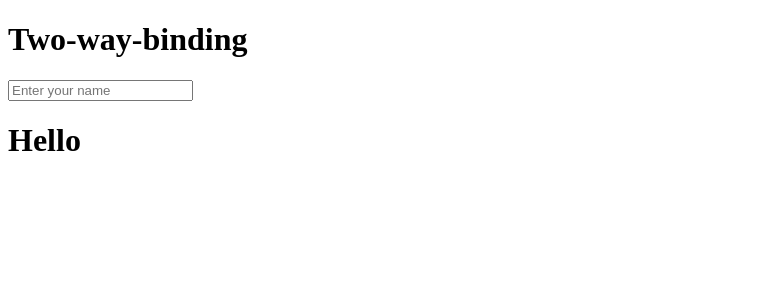
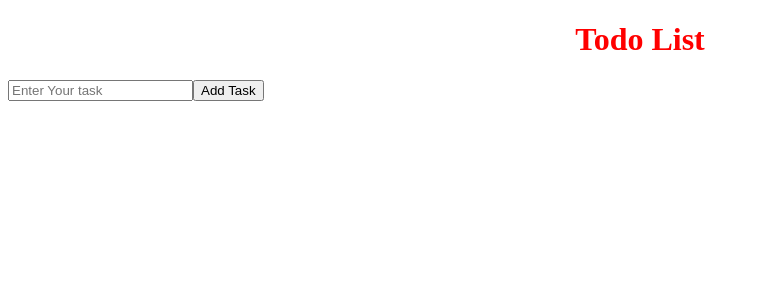
Before and after one commit to manuraj23/Angular, an Angular app: page / in a window 1280 px wide. Shown: the top 300 px of the page, without its empty margins (0-760 px from the left). Built offline with nearby package versions, Linux system fonts and the light colour scheme.

Commit message:
Todo List

```diff
--- a/src/app/app.html
+++ b/src/app/app.html
@@ -27,4 +27,6 @@
 
 <!-- <app-contextual-variables ></app-contextual-variables> -->
 
-<app-two-way-binding></app-two-way-binding>
+<!-- <app-two-way-binding></app-two-way-binding> -->
+
+<app-todo-list></app-todo-list>
--- a/src/app/app.ts
+++ b/src/app/app.ts
@@ -15,10 +15,11 @@ import { ComputedSignals } from './computed-signals/computed-signals';
 import { Effects } from './effects/effects';
 import { ContextualVariables } from './contextual-variables/contextual-variables';
 import { TwoWayBinding } from './two-way-binding/two-way-binding';
+import { TodoList } from './todo-list/todo-list';
 
 @Component({
   selector: 'app-root',
-  imports: [Login, Signup,Profile,Counter,Events,InputvalueGetSet,FirstForm,IfElse,ElseIf, SwitchCase, ForLoop, Signals, ComputedSignals,Effects,ContextualVariables,TwoWayBinding],
+  imports: [Login, Signup,Profile,Counter,Events,InputvalueGetSet,FirstForm,IfElse,ElseIf, SwitchCase, ForLoop, Signals, ComputedSignals,Effects,ContextualVariables,TwoWayBinding,TodoList],
   templateUrl: './app.html',
   styleUrl: './app.css'
 })
--- /dev/null
+++ b/src/app/todo-list/todo-list.css
@@ -0,0 +1,5 @@
+.task-list{
+    display: flex;
+    justify-content: space-between;
+    list-style-type: none;
+}
--- /dev/null
+++ b/src/app/todo-list/todo-list.html
@@ -0,0 +1,14 @@
+<h1 style="text-align: center; color: red;">Todo List</h1>
+
+<input type="text" [(ngModel)]="task" placeholder="Enter Your task">
+<button (click)="addTask()" >Add Task</button>
+
+<!-- <p>{{task}}</p> -->
+
+@for(task of taskList; track task.id){
+  <ul class="task-list">
+    <li>{{task.id}}</li>
+    <li>{{task.task}}</li>
+    <li><button (click)="deleteTask(task.id)" >Delete</button></li>
+  </ul>
+}
--- /dev/null
+++ b/src/app/todo-list/todo-list.ts
@@ -0,0 +1,24 @@
+import { Component } from '@angular/core';
+import { FormsModule } from '@angular/forms';
+
+@Component({
+  selector: 'app-todo-list',
+  imports: [FormsModule],
+  templateUrl: './todo-list.html',
+  styleUrl: './todo-list.css',
+})
+export class TodoList {
+  task="";
+  taskList:{id: number, task: string}[] = [];
+
+  addTask(){
+    this.taskList.push({id: this.taskList.length + 1, task: this.task});
+    this.task = "";
+  }
+  deleteTask(id: number){
+    this.taskList = this.taskList.filter(task => task.id !== id);
+  }
+  showTasks(){
+    return this.taskList;
+  }
+}
```
Also changed, not shown: 1 other file (tests, documents, lock files or other folders).
